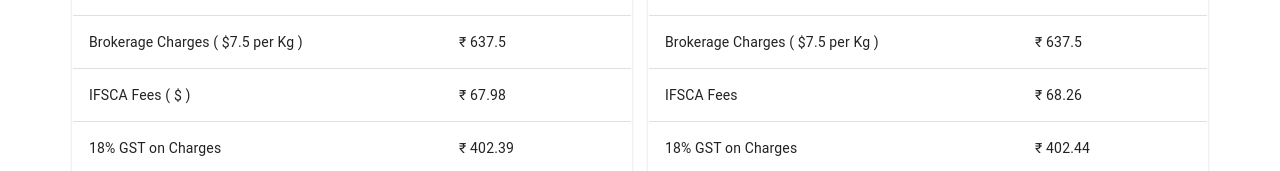
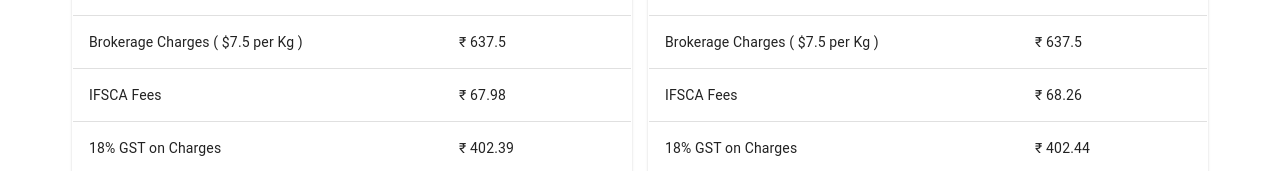
Before and after one commit to SSV0726/RATHI, a Next.js app: page / in a window 1280 px wide. Shown: the part 952-1123 px from the top of the page. Built offline with nearby package versions, Linux system fonts and the light colour scheme.

Commit message:
minor change

```diff
--- a/src/app/page.js
+++ b/src/app/page.js
@@ -301,7 +301,7 @@ function GoldPriceCalculator() {
                   </TableCell>
                 </TableRow>
                 <TableRow>
-                  <TableCell>IFSCA Fees ( ${ values995.ifsc } ) </TableCell>
+                  <TableCell>IFSCA Fees  </TableCell>
                   <TableCell>
                   ₹ {new Intl.NumberFormat('en-IN', { maximumFractionDigits: 2 }).format(values995.ifscaFees.toFixed(2))}
                   </TableCell>
```
